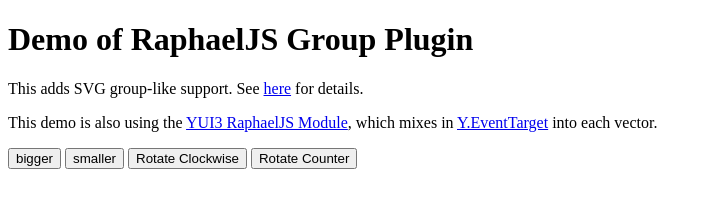
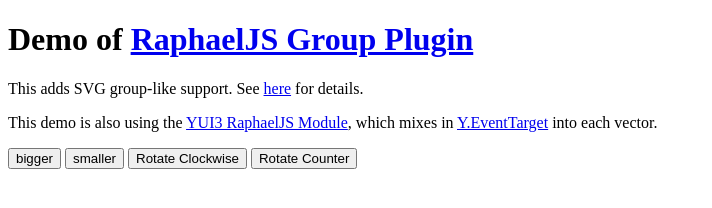
Before and after one commit to meszaros-lajos-gyorgy/raphael-plugin-group, a plain HTML site: page samples/group.html in a window 1280 px wide. Shown: the whole page, without its empty margins (0-712 px from the left). Drawn offline with Linux system fonts and the light colour scheme; a script that the page names is missing.

Commit message:
Updated example demo for groups

```diff
--- a/samples/group.html
+++ b/samples/group.html
@@ -13,7 +13,7 @@
 	</style>
 </head>
 <body>
-	<h1>Demo of RaphaelJS Group Plugin</h1>
+	<h1>Demo of <a href="http://github.com/rhyolight/Raphael-Plugins/blob/master/raphael.group.js">RaphaelJS Group Plugin</a></h1>
 	<p>This adds SVG group-like support. See <a href="http://www.w3.org/TR/SVG/struct.html#Groups">here</a> for details.</p>
 	<p>This demo is also using the <a href="http://yuilibrary.com/gallery/show/raphael">YUI3 RaphaelJS Module</a>, which mixes in <a href="http://developer.yahoo.com/yui/3/api/EventTarget.html">Y.EventTarget</a> into each vector.</p>
 	<div id='group'>
```
